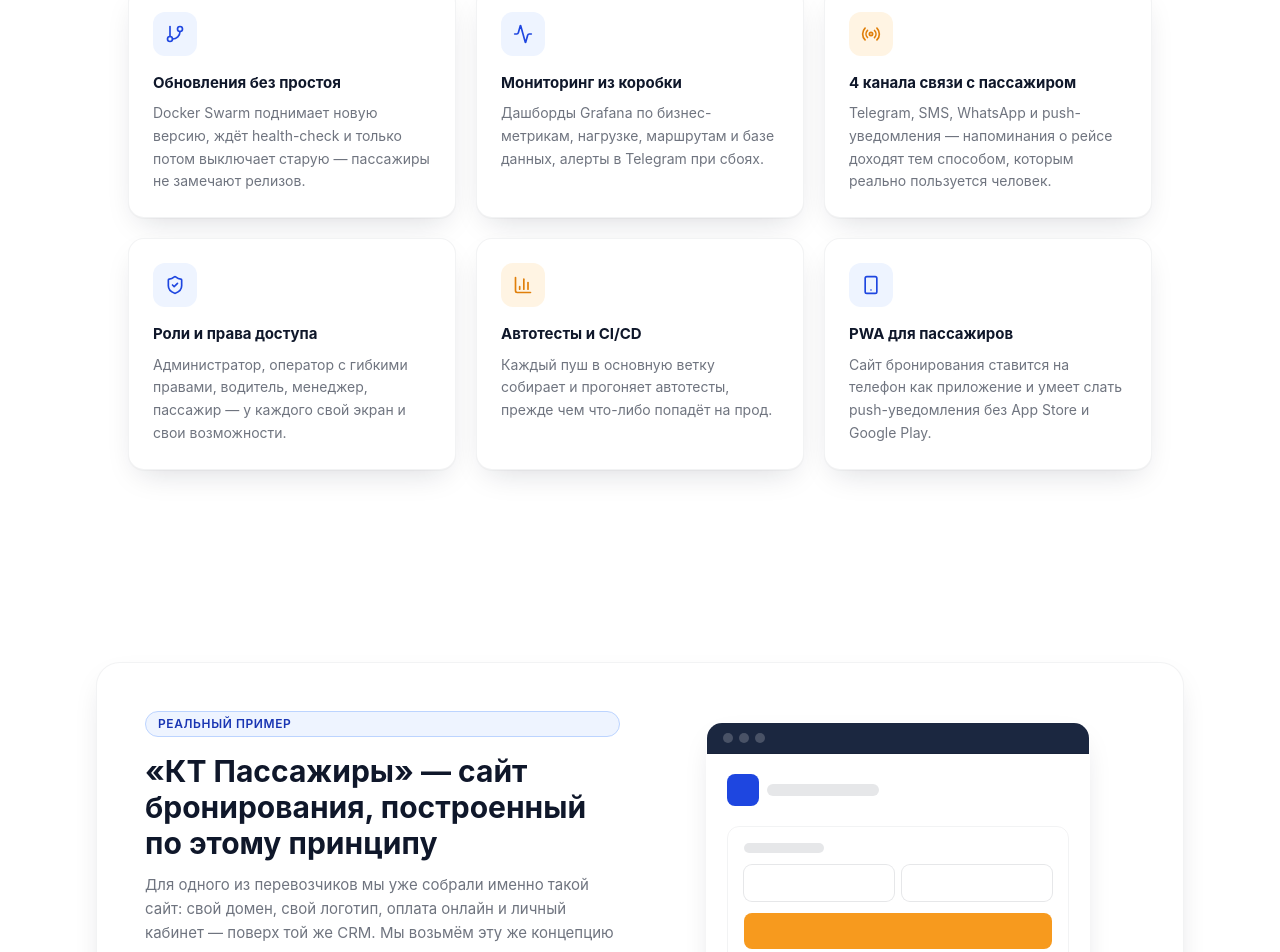
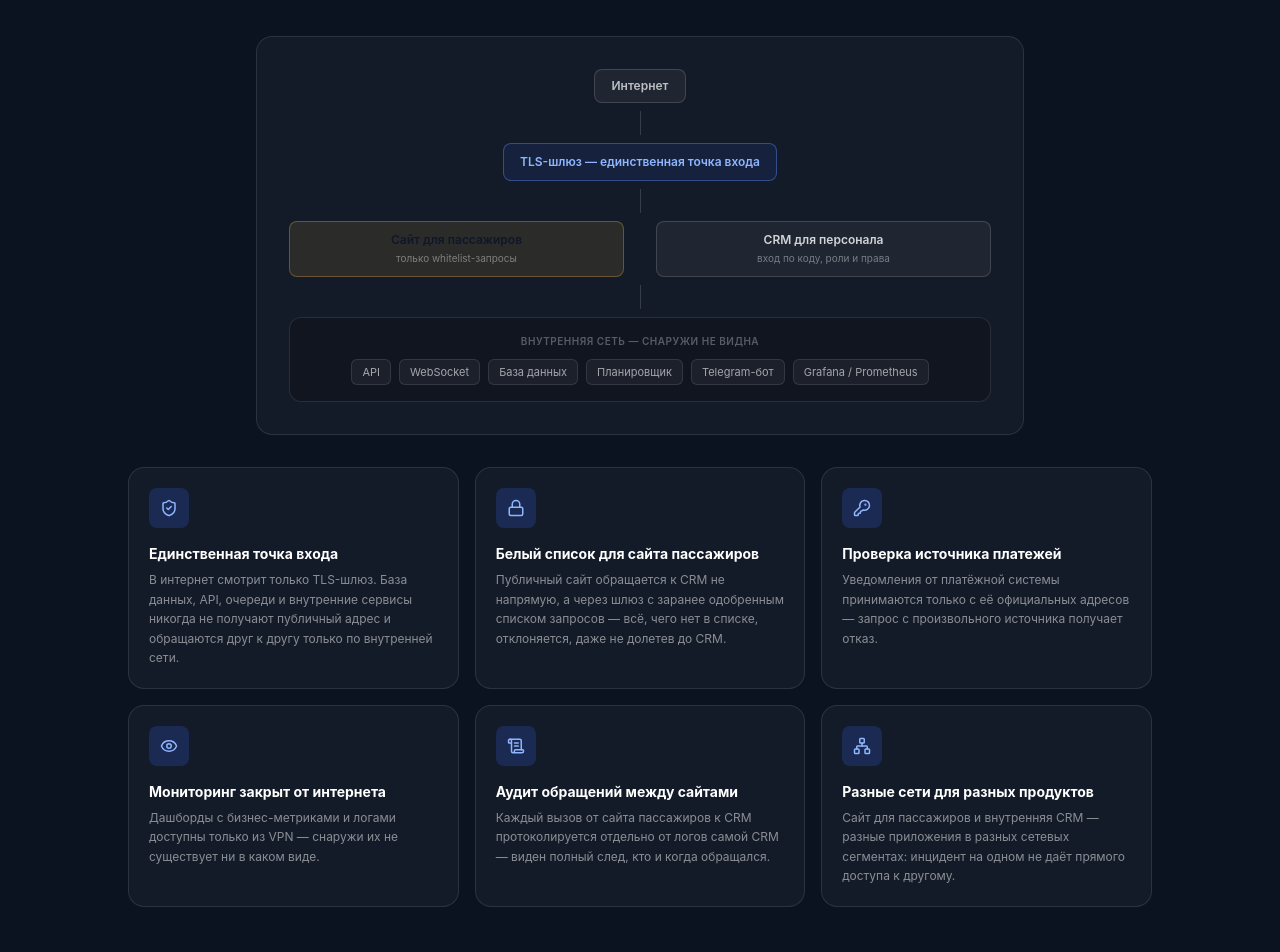
Before and after one commit to EugeneFitzrberg/kt_marketing, a React (Vite) app: page /#/ in a window 1280 px wide. Shown: the part 1729-2681 px from the top of the page. Built offline with nearby package versions, Linux system fonts and the light colour scheme.

Commit message:
Доработка после чтения основных исходников

```diff
--- a/src/pages/Crm.jsx
+++ b/src/pages/Crm.jsx
@@ -75,6 +75,8 @@ export default function Crm() {
                   'Интерактивная карта маршрута с прокладкой реального пути между точками — не прямые линии, а настоящая дорога',
                   'Отложенное изменение цены: новый тариф на участок маршрута можно запланировать на дату в будущем — сработает само, без ручного переключения в нужный день',
                   'Массовое копирование расписания одного дня на диапазон дат — с проверкой, что вперёд не заходит дальше разрешённого горизонта бронирования',
+                  'Индикатор «сейчас» в календаре считается по часовому поясу города отправления, а не браузера — расписание не «плывёт» для сотрудников в другом регионе',
+                  'Паспорт каждого борта — класс комфорта, кондиционер, Wi-Fi, откидные кресла, статус техосмотра — оператор назначает подходящий транспорт на рейс в два клика',
                 ].map((item) => (
                   <li key={item} className="flex gap-3">
                     <span className="mt-1 h-1.5 w-1.5 flex-shrink-0 rounded-full bg-brand-500" />
@@ -195,8 +197,10 @@ export default function Crm() {
               всего списка.
             </FeatureCard>
             <FeatureCard icon={ShieldCheck} title="Сессионная авторизация">
-              Вход по телефону и коду подтверждения, привязанная сессия — без
-              паролей, которые можно забыть или передать третьим лицам.
+              Вход по телефону и коду подтверждения — без паролей, которые можно
+              забыть или передать третьим лицам. При увольнении сотрудника
+              достаточно деактивировать аккаунт — доступ пропадает мгновенно, на
+              следующем же запросе.
             </FeatureCard>
           </div>
         </div>
@@ -389,16 +393,19 @@ export default function Crm() {
             </FeatureCard>
             <FeatureCard icon={BarChart3} title="CI/CD и автотесты">
               Каждый пуш в основную ветку собирает три образа (бэкенд,
-              фронтенд, бот) и прогоняет API- и e2e-автотесты на Java/Selenium
-              перед выкладкой.
+              фронтенд, бот) и прогоняет API- и e2e-автотесты на Java/Selenium.
+              Сама выкладка на прод — отдельный шаг с ревью человека и
+              автоматической проверкой здоровья сервиса после деплоя.
             </FeatureCard>
             <FeatureCard icon={Radio} title="Живые метрики в реальном времени" tone="sun">
               Число активных WebSocket-подключений, последний успешный запуск
               планировщика, скорость рассылок — видно прямо на дашборде.
             </FeatureCard>
             <FeatureCard icon={ShieldCheck} title="Доступ только по VPN">
-              Grafana открыта только из внутренней сети, Prometheus не
-              выставлен наружу вовсе — метрики компании не утекут в интернет.
+              Наружу смотрит только веб-шлюз по TLS: база данных, API и
+              мониторинг живут во внутренней сети и обращаются друг к другу по
+              имени сервиса. Grafana — только из VPN, Prometheus не выставлен
+              наружу вовсе.
             </FeatureCard>
           </div>
         </div>
--- a/src/pages/Home.jsx
+++ b/src/pages/Home.jsx
@@ -6,8 +6,11 @@ import {
   ShieldCheck,
   Radio,
   BarChart3,
-  Users,
-  Bell,
+  Lock,
+  KeyRound,
+  Eye,
+  ScrollText,
+  Network,
   Smartphone,
   GitBranch,
   Activity,
@@ -164,6 +167,103 @@ export default function Home() {
         </div>
       </section>
 
+      {/* ARCHITECTURE & NETWORK ISOLATION */}
+      <section className="bg-ink-950 py-20 sm:py-24">
+        <div className="container-page">
+          <SectionHeading
+            eyebrow="Архитектура и безопасность"
+            title="Общий бэкенд — но не общий периметр"
+            description="CRM и сайт для пассажиров работают с одними и теми же данными, но у сайта нет прямого доступа к внутренним сервисам CRM, а у CRM нет ни одного порта, смотрящего в интернет напрямую. Изоляция — не на словах, а на уровне сети."
+            align="center"
+            tone="dark"
+          />
+
+          <div className="mx-auto mt-12 max-w-3xl rounded-2xl border border-white/10 bg-white/[0.04] p-6 sm:p-8">
+            <div className="flex flex-col items-center gap-2">
+              <div className="rounded-lg border border-white/15 bg-white/5 px-4 py-2 text-xs font-semibold text-white/70">
+                Интернет
+              </div>
+              <div className="h-6 w-px bg-white/15" />
+              <div className="rounded-lg border border-brand-400/40 bg-brand-500/10 px-4 py-2.5 text-xs font-semibold text-brand-300">
+                TLS-шлюз — единственная точка входа
+              </div>
+              <div className="h-6 w-px bg-white/15" />
+              <div className="flex w-full flex-col gap-3 sm:flex-row sm:justify-center sm:gap-8">
+                <div className="flex-1 rounded-lg border border-sun-400/30 bg-sun-400/10 px-4 py-2.5 text-center text-xs font-semibold text-sun-300">
+                  Сайт для пассажиров
+                  <div className="mt-0.5 text-[10px] font-normal text-white/40">только whitelist-запросы</div>
+                </div>
+                <div className="flex-1 rounded-lg border border-white/15 bg-white/5 px-4 py-2.5 text-center text-xs font-semibold text-white/80">
+                  CRM для персонала
+                  <div className="mt-0.5 text-[10px] font-normal text-white/40">вход по коду, роли и права</div>
+                </div>
+              </div>
+              <div className="h-6 w-px bg-white/15" />
+              <div className="w-full rounded-xl border border-white/10 bg-black/20 p-4">
+                <div className="mb-2.5 text-center text-[10px] font-semibold uppercase tracking-wider text-white/30">
+                  Внутренняя сеть — снаружи не видна
+                </div>
+                <div className="flex flex-wrap justify-center gap-2">
+                  {['API', 'WebSocket', 'База данных', 'Планировщик', 'Telegram-бот', 'Grafana / Prometheus'].map(
+                    (n) => (
+                      <span
+                        key={n}
+                        className="rounded-md border border-white/10 bg-white/5 px-2.5 py-1 text-[11px] text-white/60"
+                      >
+                        {n}
+                      </span>
+                    ),
+                  )}
+                </div>
+              </div>
+            </div>
+          </div>
+
+          <div className="mx-auto mt-8 grid max-w-5xl gap-4 sm:grid-cols-2 lg:grid-cols-3">
+            {[
+              [
+                ShieldCheck,
+                'Единственная точка входа',
+                'В интернет смотрит только TLS-шлюз. База данных, API, очереди и внутренние сервисы никогда не получают публичный адрес и обращаются друг к другу только по внутренней сети.',
+              ],
+              [
+                Lock,
+                'Белый список для сайта пассажиров',
+                'Публичный сайт обращается к CRM не напрямую, а через шлюз с заранее одобренным списком запросов — всё, чего нет в списке, отклоняется, даже не долетев до CRM.',
+              ],
+              [
+                KeyRound,
+                'Проверка источника платежей',
+                'Уведомления от платёжной системы принимаются только с её официальных адресов — запрос с произвольного источника получает отказ.',
+              ],
+              [
+                Eye,
+                'Мониторинг закрыт от интернета',
+                'Дашборды с бизнес-метриками и логами доступны только из VPN — снаружи их не существует ни в каком виде.',
+              ],
+              [
+                ScrollText,
+                'Аудит обращений между сайтами',
+                'Каждый вызов от сайта пассажиров к CRM протоколируется отдельно от логов самой CRM — виден полный след, кто и когда обращался.',
+              ],
+              [
+                Network,
+                'Разные сети для разных продуктов',
+                'Сайт для пассажиров и внутренняя CRM — разные приложения в разных сетевых сегментах: инцидент на одном не даёт прямого доступа к другому.',
+              ],
+            ].map(([Icon, title, desc]) => (
+              <div key={title} className="rounded-2xl border border-white/10 bg-white/[0.04] p-5">
+                <div className="flex h-10 w-10 items-center justify-center rounded-lg bg-brand-500/20 text-brand-300">
+                  <Icon size={18} />
+                </div>
+                <h3 className="mt-4 text-sm font-bold text-white">{title}</h3>
+                <p className="mt-1.5 text-xs leading-relaxed text-white/50">{desc}</p>
+              </div>
+            ))}
+          </div>
+        </div>
+      </section>
+
       {/* WHY US / RELIABILITY */}
       <section className="bg-ink-50/40 py-20 sm:py-24">
         <div className="container-page">
@@ -190,8 +290,9 @@ export default function Home() {
               пассажир — у каждого свой экран и свои возможности.
             </FeatureCard>
             <FeatureCard icon={BarChart3} title="Автотесты и CI/CD" tone="sun">
-              Каждый пуш в основную ветку собирает и прогоняет автотесты, прежде
-              чем что-либо попадёт на прод.
+              Каждый пуш в основную ветку собирает образы и прогоняет автотесты;
+              сама выкладка на прод — отдельный шаг с ревью и автоматическим
+              откатом, если после неё не проходит проверка здоровья сервиса.
             </FeatureCard>
             <FeatureCard icon={Smartphone} title="PWA для пассажиров">
               Сайт бронирования ставится на телефон как приложение и умеет слать
```
Also changed, not shown: src/pages/PassengerSite.jsx (+18 -15 lines).
